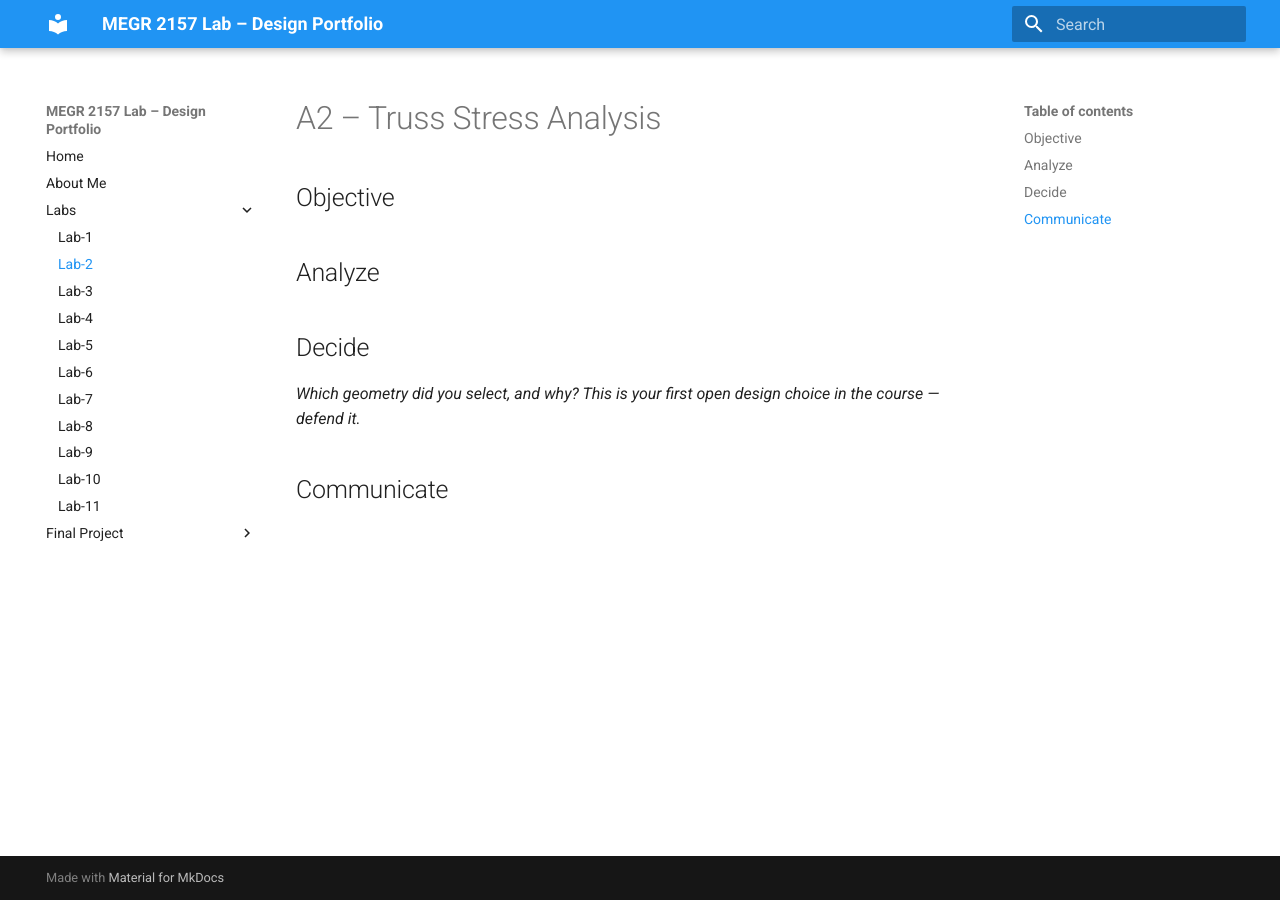
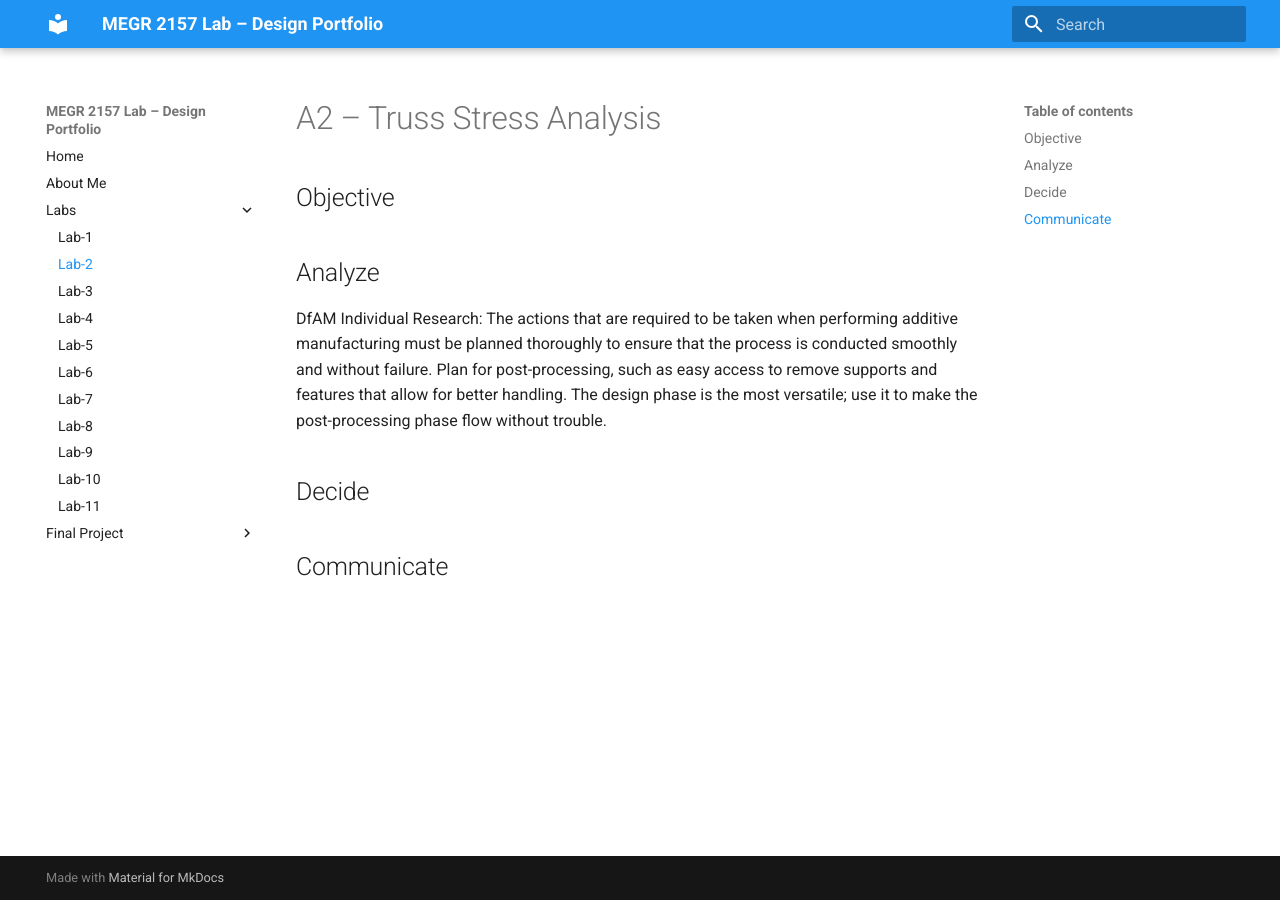
Before and after one commit to EthanMinton/Ethan-Minton-SophDesignLab-Portfolio, an MkDocs documentation site: the page built from docs/Labs/L02/index.md, in a window 1280 px wide. Built offline with MkDocs 1.6.1 and Material for MkDocs 9.7.7, drawn with Linux system fonts in a browser that asks for light colours.

Commit message:
Update index.md
Dfam Research

```diff
--- a/docs/Labs/L02/index.md
+++ b/docs/Labs/L02/index.md
@@ -5,8 +5,9 @@
 
 ## Analyze
 
+DfAM Individual Research: The actions that are required to be taken when performing additive manufacturing must be planned thoroughly to ensure that the process is conducted smoothly and without failure. Plan for post-processing, such as easy access to remove supports and features that allow for better handling. The design phase is the most versatile; use it to make the post-processing phase flow without trouble.
 
 ## Decide
-_Which geometry did you select, and why? This is your first open design choice in the course — defend it._
+
 
 ## Communicate
```
